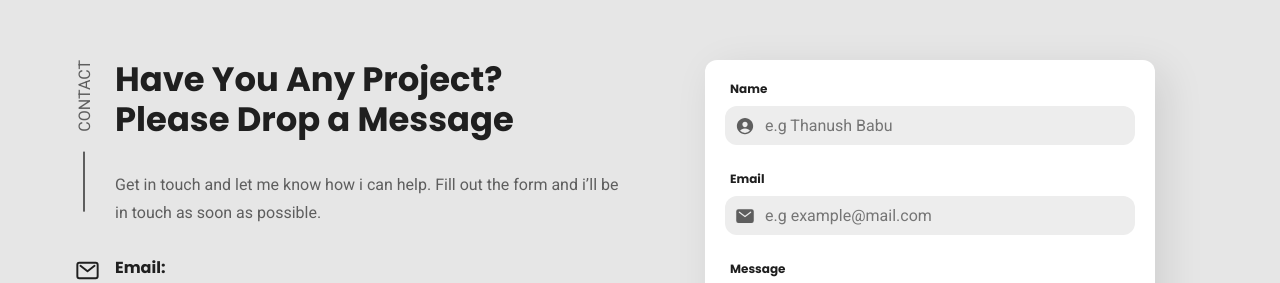
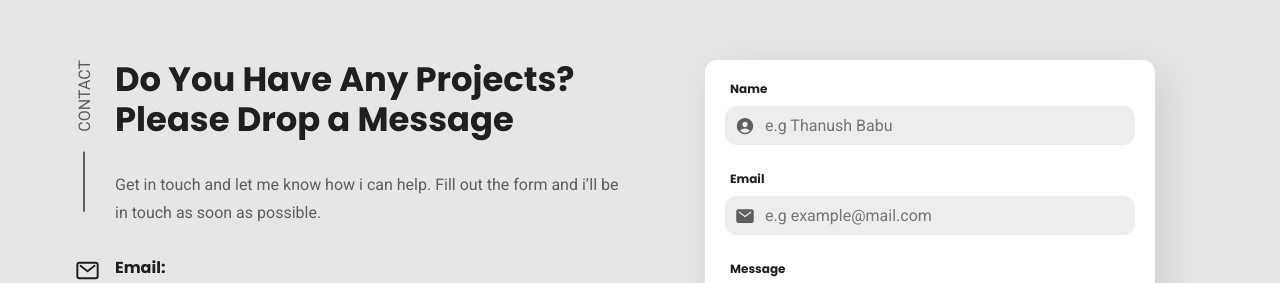
Before and after one commit to Thanush-Babu/thanush-babu-portfolio-deployment, a plain HTML site: page index.html in a window 1280 px wide. Shown: the part 3186-3469 px from the top of the page. Drawn offline with nearby package versions, Linux system fonts and the light colour scheme; a web font is replaced by a local one.

Commit message:
contact heading

```diff
--- a/index.html
+++ b/index.html
@@ -722,7 +722,7 @@
             <p class="section-subtitle">Contact</p>
 
             <h2 class="h3 section-title">
-              Have You Any Project? Please Drop a Message
+              Do You Have Any Projects? Please Drop a Message
             </h2>
 
             <p class="section-text">
```
